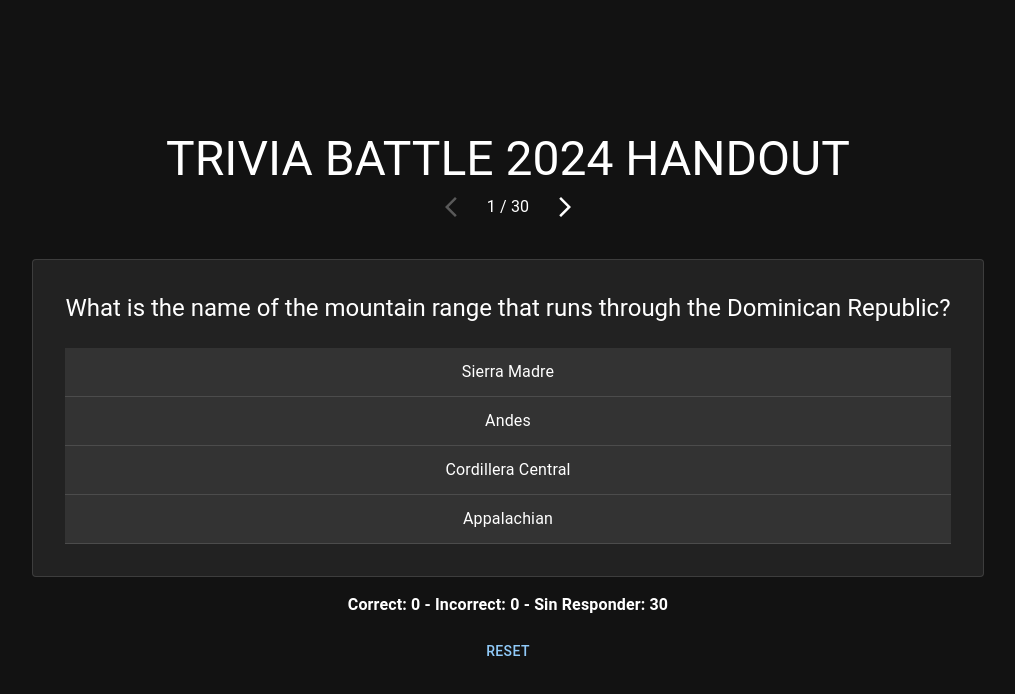
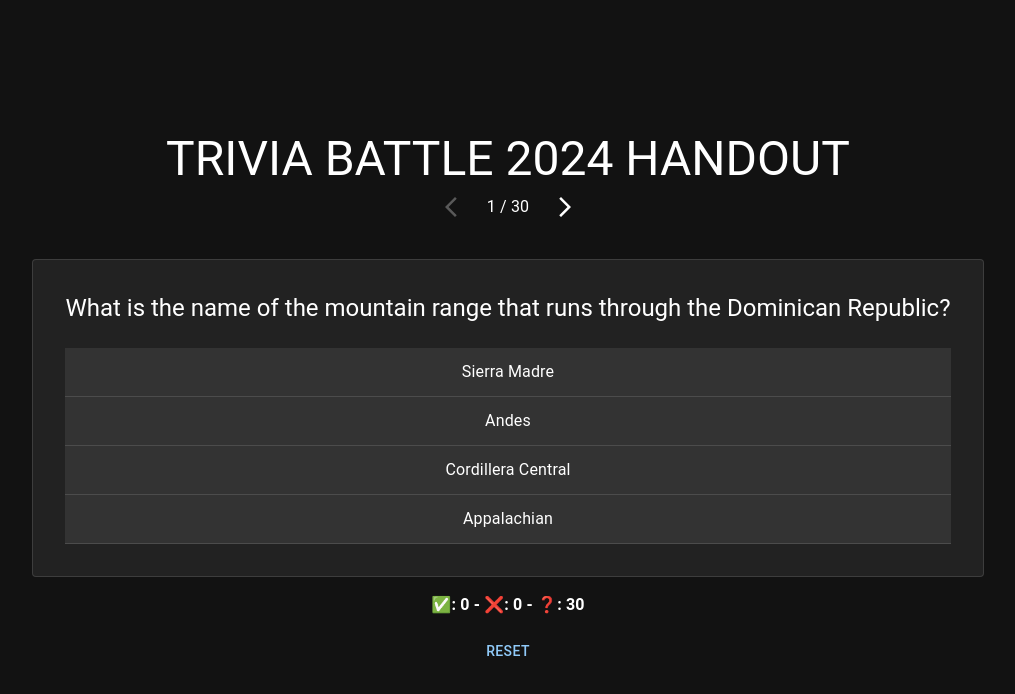
Before and after one commit to Yeuri07/Trivia-Batle-english, a React (Vite) app: page / in a window 1280 px wide. Both pictures are taken after a click on the button "EMPEZAR". Shown: the top 694 px of the page, without its empty margins (132-1147 px from the left). Built offline with nearby package versions, Linux system fonts and the light colour scheme.

Commit message:
changed to footer

```diff
--- a/src/Footer.tsx
+++ b/src/Footer.tsx
@@ -10,7 +10,7 @@ export const Footer = () =>{
 
     return (
         <footer style={{ marginTop: '16px' }}>
-            <strong>{`Correct: ${correct} - Incorrect: ${incorrect} - Sin Responder: ${unanswered}`}</strong>
+            <strong>{`✅: ${correct} - ❌: ${incorrect} - ❓: ${unanswered}`}</strong>
             <div style={{marginTop: '16px'}}>
             <Button onClick={() => reset()}>Reset</Button>
             </div>
```
